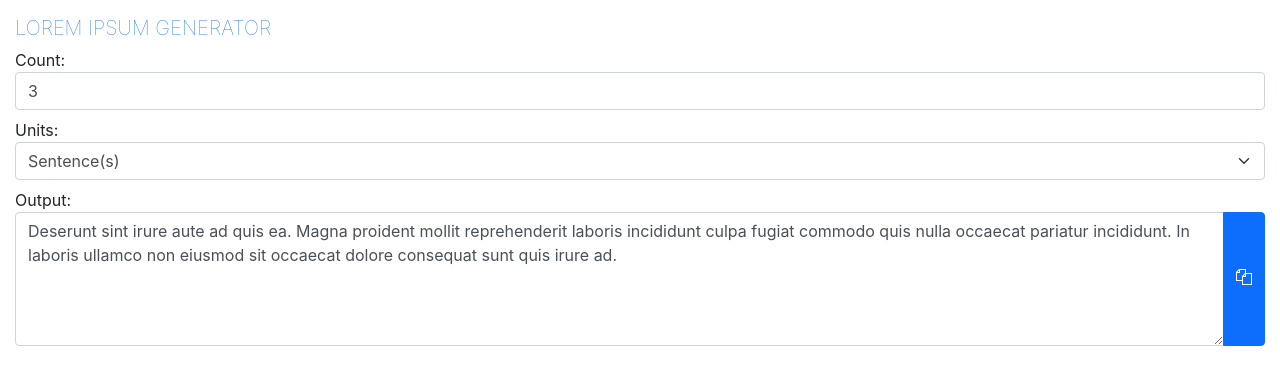
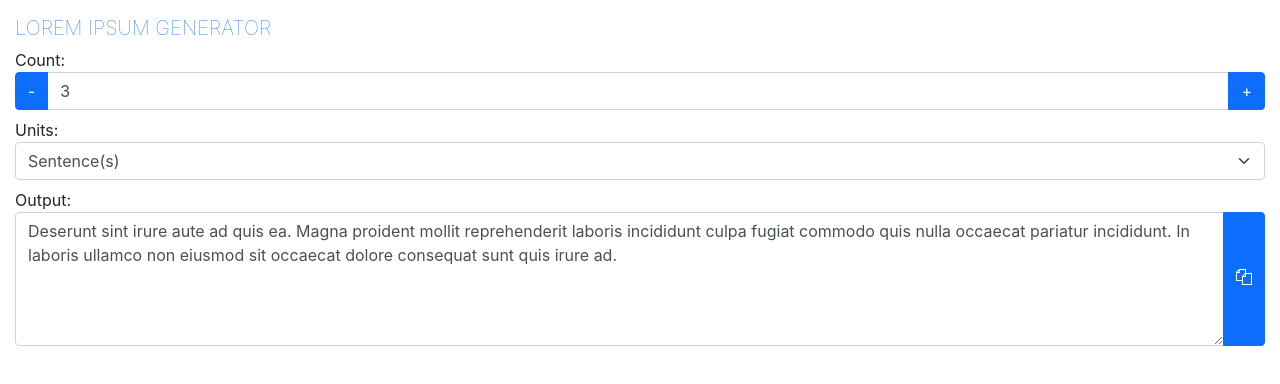
Before and after one commit to alexstaroselsky/microsoft-edge-extension-lorem-ipsum, a Svelte app: page / in a window 1280 px wide. Shown: the top 384 px of the page. Built offline with nearby package versions, Linux system fonts and the light colour scheme.

Commit message:
feat: added number buttons
Added buttons to increment and decrement count value.

```diff
--- a/src/App.svelte
+++ b/src/App.svelte
@@ -13,6 +13,18 @@
     count,
     units
   });
+
+  function handleDecrementClick() {
+    if (count > 1) {
+      count -= 1;
+    }
+  }
+
+  function handleIncrementClick() {
+    if (count < 99) {
+      count += 1;
+    }
+  }
 
   function handleCopyClick() {
     navigator.clipboard.writeText(output).then(() => {
@@ -42,8 +54,18 @@
 
     <form>
       <div class="form-row">
-        <div class="form-group mb-2 col">
+        <div class="col">
           <label for="count">Count:</label>
+          <div class="input-group mb-2">
+            <div class="input-group-prepend">
+              <button
+                class="btn btn-primary"
+                type="button"
+                id="decrement"
+                on:click={handleDecrementClick}>
+                -
+              </button>
+            </div>
             <input
               type="number"
               id="count"
@@ -53,6 +75,16 @@
               min="1"
               max="99"
               required />
+            <div class="input-group-append">
+              <button
+                class="btn btn-primary"
+                type="button"
+                id="increment"
+                on:click={handleIncrementClick}>
+                +
+              </button>
+            </div>
+          </div>
         </div>
       </div>
 
--- a/src/components/Toast.svelte
+++ b/src/components/Toast.svelte
@@ -82,7 +82,7 @@
 <div
   aria-live="polite"
   aria-atomic="true"
-  style="position: relative; z-index: 1;">
+  style="position: relative; z-index: 101;">
   <div class="toast" class:show class:hide={!show} style="position: absolute; top: 0; right: 0;">
     <div class="toast-header">
       <strong class="mr-auto">Lorem Ipsum</strong>
```
Lines whose indentation alone changed are shown as unchanged.
